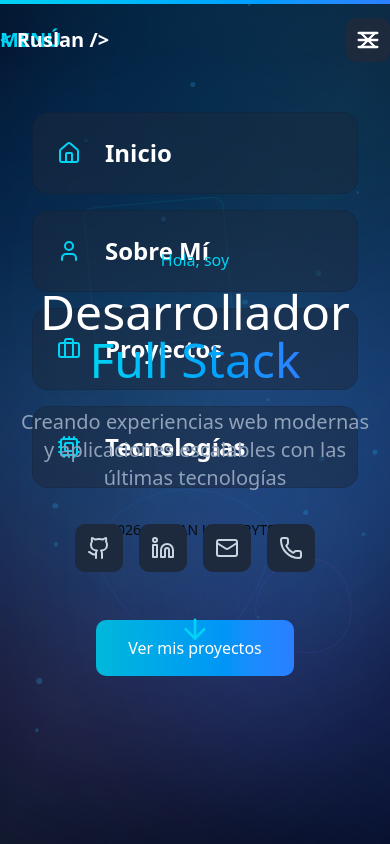
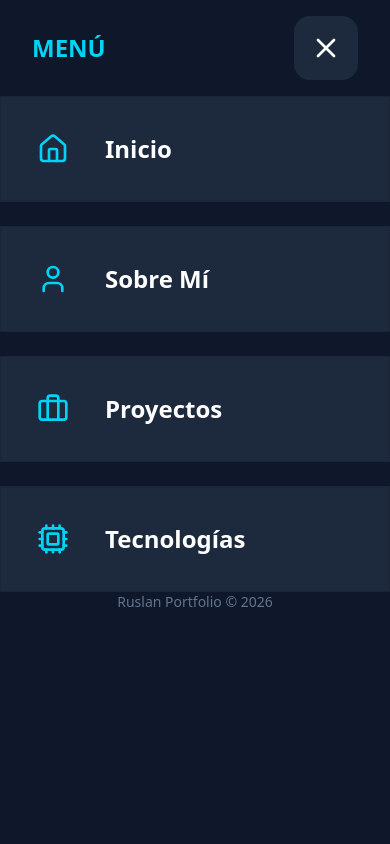
Before and after one commit to RuslanKomarytskiyFilnyak/developer-fullstack, a React (Vite) app: page / in a window 390 px wide. Both pictures are taken after a click on the button 368 px from the left and 40 px from the top of the page. Shown: the top 844 px of the page. Built offline with nearby package versions, Linux system fonts and the light colour scheme.

Commit message:
fix: enforce solid background on mobile menu using inline styles and max z-index to resolve overlap issues

```diff
--- a/src/components/Header.tsx
+++ b/src/components/Header.tsx
@@ -49,36 +49,29 @@ export function Header() {
   return (
     <>
       <header
-        className={`fixed top-0 left-0 right-0 z-50 transition-all duration-300 ${
-          isScrolled ? 'bg-slate-900 shadow-xl' : 'bg-transparent'
-        }`}
+        className="fixed top-0 left-0 right-0 z-50 transition-all duration-300 h-20"
+        style={{
+          backgroundColor: isScrolled ? 'rgba(15, 23, 42, 0.95)' : 'transparent',
+          backdropFilter: isScrolled ? 'blur(10px)' : 'none',
+          boxShadow: isScrolled ? '0 10px 30px -10px rgba(0,0,0,0.5)' : 'none'
+        }}
       >
-        <nav className="container mx-auto px-6 h-20 flex items-center justify-between">
-          <div
-            onClick={() => scrollToSection('hero')}
-            className="text-xl font-bold text-white cursor-pointer"
-          >
+        <nav className="container mx-auto px-6 h-full flex items-center justify-between">
+          <div onClick={() => scrollToSection('hero')} className="text-xl font-bold text-white cursor-pointer select-none">
             <span className="text-cyan-400">{'<'}</span> Ruslan <span className="text-blue-500">{'/>'}</span>
           </div>
 
+          <button onClick={() => setIsMobileMenuOpen(true)} className="md:hidden p-2 text-white bg-slate-800 rounded-lg">
+            <Menu size={28} />
+          </button>
+
           <div className="hidden md:flex gap-10">
             {navItems.map((item) => (
-              <button
-                key={item.id}
-                onClick={() => scrollToSection(item.id)}
-                className="text-slate-300 hover:text-white transition-colors"
-              >
+              <button key={item.id} onClick={() => scrollToSection(item.id)} className="text-slate-300 hover:text-white transition-colors">
                 {item.label}
               </button>
             ))}
           </div>
-
-          <button
-            onClick={() => setIsMobileMenuOpen(true)}
-            className="md:hidden p-2 text-white"
-          >
-            <Menu size={28} />
-          </button>
         </nav>
       </header>
 
@@ -89,33 +82,46 @@ export function Header() {
             animate={{ x: 0 }}
             exit={{ x: '100%' }}
             transition={{ type: 'tween', duration: 0.3 }}
-            className="fixed inset-0 z-[9999] bg-[#0f172a] md:hidden flex flex-col"
+            style={{
+              position: 'fixed',
+              top: 0,
+              left: 0,
+              width: '100%',
+              height: '100%',
+              backgroundColor: '#0f172a',
+              zIndex: 1000000,
+              display: 'flex',
+              flexDirection: 'column',
+              opacity: 1
+            }}
           >
-            <div className="flex items-center justify-between px-6 h-20 border-b border-white/5">
-              <span className="text-xl font-bold text-cyan-400">MENÚ</span>
+            <div className="flex items-center justify-between px-8 h-24 border-b border-white/10">
+              <span className="text-2xl font-bold text-cyan-400">MENÚ</span>
               <button
                 onClick={() => setIsMobileMenuOpen(false)}
-                className="p-2 text-white bg-slate-800 rounded-lg"
+                className="p-4 text-white bg-slate-800 rounded-2xl"
               >
-                <X size={28} />
+                <X size={32} />
               </button>
             </div>
 
-            <div className="flex flex-col p-8 gap-4">
+            <div className="flex flex-col p-10 gap-6">
               {navItems.map((item) => (
                 <button
                   key={item.id}
                   onClick={() => scrollToSection(item.id)}
-                  className="flex items-center gap-6 p-6 bg-slate-800/50 rounded-2xl border border-white/5"
+                  className="flex items-center gap-6 p-6 bg-slate-800 rounded-3xl border border-white/5 active:scale-95 transition-transform"
                 >
-                  <item.icon size={24} className="text-cyan-400" />
+                  <div className="text-cyan-400 bg-cyan-400/10 p-3 rounded-xl">
+                    <item.icon size={32} />
+                  </div>
                   <span className="text-2xl font-bold text-white">{item.label}</span>
                 </button>
               ))}
             </div>
 
             <div className="mt-auto p-12 text-center">
-              <p className="text-slate-600 font-mono text-sm tracking-widest">© 2026 RUSLAN KOMARYTSKIY</p>
+              <p className="text-slate-500 font-mono tracking-widest text-sm uppercase">Ruslan Portfolio © 2026</p>
             </div>
           </motion.div>
         )}
```
